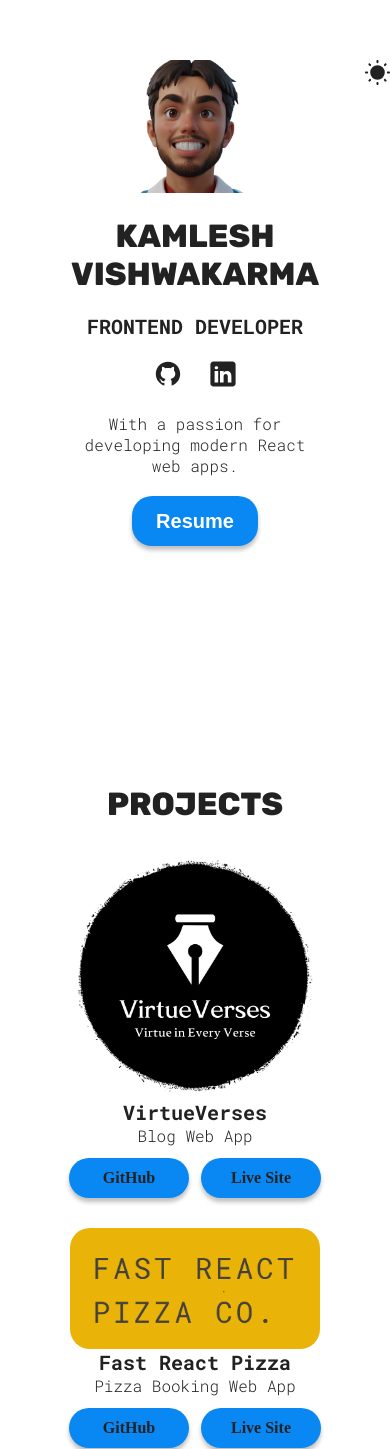
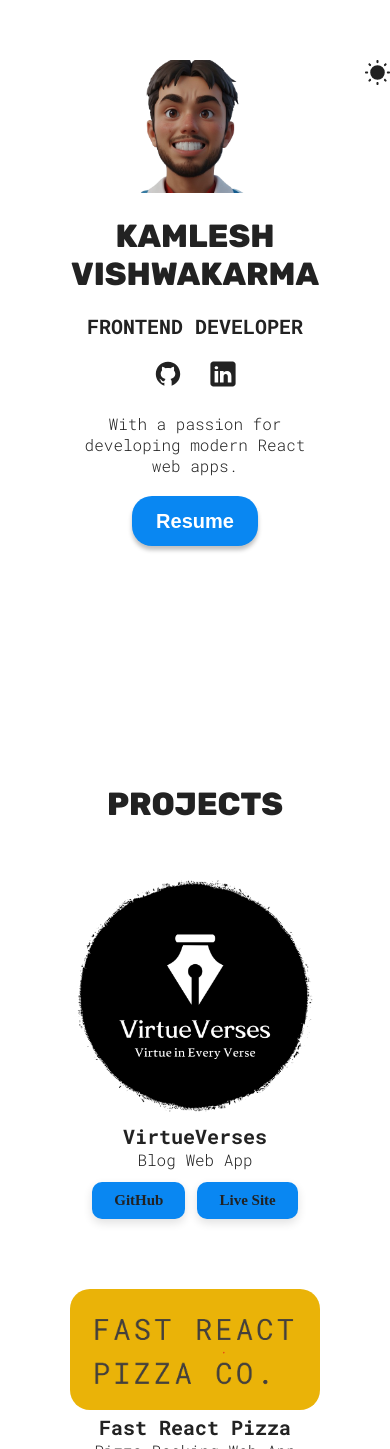
Before and after one commit to Kamlesh718/Portfolio, a React (Vite) app: page / in a window 390 px wide. Shown: the part 119-1568 px from the top of the page. Built offline with nearby package versions, Linux system fonts and the light colour scheme.

Commit message:
Add framer-motion for animations; implement BootAnimation component and enhance project card styles

```diff
--- a/package.json
+++ b/package.json
@@ -10,6 +10,7 @@
     "preview": "vite preview"
   },
   "dependencies": {
+    "motion": "^12.23.25",
     "react": "^18.2.0",
     "react-dom": "^18.2.0",
     "react-router": "^7.6.2"
--- a/src/common/ProjectCard.jsx
+++ b/src/common/ProjectCard.jsx
@@ -1,21 +1,24 @@
+import { motion } from "framer-motion";
 import styles from "../sections/projects/ProjectsStyles.module.css";
+
+const cardVariants = {
+  hidden: { opacity: 0, y: 40 },
+  visible: { opacity: 1, y: 0, transition: { duration: 0.5, ease: "easeOut" } },
+};
 
 function ProjectCard({ src, githubLink, liveSiteLink, title, project }) {
   return (
-    <div style={{ display: "flex", flexDirection: "column" }}>
-      <>
-        <img className="hover" src={src} alt={`${title} logo`} />
-        <h3>{title}</h3>
-        <p>{project}</p>
-      </>
-      <div
-        style={{
-          marginTop: "12px",
-          display: "flex",
-          justifyContent: "center",
-          gap: "12px",
-        }}
-      >
+    <motion.div
+      className={styles.cardWrapper}
+      variants={cardVariants}
+      // whileHover={{ scale: 1.03 }}
+      transition={{ type: "spring", stiffness: 200, damping: 15 }}
+    >
+      <img className="hover" src={src} alt={`${title} logo`} />
+      <h3>{title}</h3>
+      <p>{project}</p>
+
+      <div className={styles.buttonRow}>
         <a
           href={githubLink}
           target="_blank"
@@ -34,7 +37,7 @@ function ProjectCard({ src, githubLink, liveSiteLink, title, project }) {
           Live Site
         </a>
       </div>
-    </div>
+    </motion.div>
   );
 }
 
--- a/src/sections/Contact/Contact.jsx
+++ b/src/sections/Contact/Contact.jsx
@@ -1,11 +1,48 @@
+import { motion } from "framer-motion";
 import styles from "./ContactStyles.module.css";
+
+const container = {
+  hidden: { opacity: 0, y: 40 },
+  visible: {
+    opacity: 1,
+    y: 0,
+    transition: {
+      duration: 0.6,
+      ease: "easeOut",
+      staggerChildren: 0.15,
+    },
+  },
+};
+
+const item = {
+  hidden: { opacity: 0, y: 20 },
+  visible: {
+    opacity: 1,
+    y: 0,
+    transition: { duration: 0.5, ease: "easeOut" },
+  },
+};
 
 function Contact() {
   return (
-    <section id="contact" className={styles.container}>
-      <h1 className="sectionTitle">Contact</h1>
-      <form action="https://formspree.io/f/mdoqrqjd" method="POST">
-        <div className="formGroup">
+    <motion.section
+      id="contact"
+      className={styles.container}
+      variants={container}
+      initial="hidden"
+      whileInView="visible"
+      viewport={{ once: true, margin: "-100px" }}
+    >
+      <motion.h1 className="sectionTitle" variants={item}>
+        Contact
+      </motion.h1>
+
+      <motion.form
+        action="https://formspree.io/f/mdoqrqjd"
+        method="POST"
+        variants={container}
+      >
+        <motion.div variants={item} className="formGroup">
           <label htmlFor="name" hidden>
             Name
           </label>
@@ -16,8 +53,9 @@ function Contact() {
             placeholder="Name"
             required
           />
-        </div>
-        <div className="formGroup">
+        </motion.div>
+
+        <motion.div variants={item} className="formGroup">
           <label htmlFor="email" hidden>
             Email
           </label>
@@ -28,8 +66,9 @@ function Contact() {
             placeholder="Email"
             required
           />
-        </div>
-        <div className="formGroup">
+        </motion.div>
+
+        <motion.div variants={item} className="formGroup">
           <label htmlFor="message" hidden>
             Message
           </label>
@@ -38,11 +77,17 @@ function Contact() {
             id="message"
             placeholder="Message"
             required
-          ></textarea>
-        </div>
-        <input className="hover btn" type="submit" value="Submit" />
-      </form>
-    </section>
+          />
+        </motion.div>
+
+        <motion.input
+          variants={item}
+          className="hover btn"
+          type="submit"
+          value="Submit"
+        />
+      </motion.form>
+    </motion.section>
   );
 }
 
--- a/src/sections/Experience/Experience.jsx
+++ b/src/sections/Experience/Experience.jsx
@@ -1,13 +1,46 @@
+import { motion } from "framer-motion";
 import styles from "../projects/ProjectsStyles.module.css";
+
+const container = {
+  hidden: { opacity: 0, y: 40 },
+  visible: {
+    opacity: 1,
+    y: 0,
+    transition: {
+      duration: 0.6,
+      ease: "easeOut",
+      staggerChildren: 0.15,
+    },
+  },
+};
+
+const item = {
+  hidden: { opacity: 0, y: 20 },
+  visible: { opacity: 1, y: 0, transition: { duration: 0.5 } },
+};
 
 function Experience() {
   return (
-    <section id="projects" className={styles.container}>
-      <h1 className="sectionTitle">Experience</h1>
-      <h2>Software Developer Intern (FrontEnd)</h2>
-      <h3>Nablasol - Remote</h3>
-      <p>Oct 2024 – Apr 2025</p>
-    </section>
+    <motion.section
+      id="projects"
+      className={styles.container}
+      variants={container}
+      initial="hidden"
+      whileInView="visible"
+      viewport={{ once: true, margin: "-100px" }}
+    >
+      <motion.h1 className="sectionTitle" variants={item}>
+        Experience
+      </motion.h1>
+
+      <motion.h2 variants={item}>
+        Software Developer Intern (FrontEnd)
+      </motion.h2>
+
+      <motion.h3 variants={item}>Nablasol - Remote</motion.h3>
+
+      <motion.p variants={item}>Oct 2024 – Apr 2025</motion.p>
+    </motion.section>
   );
 }
 
--- a/src/sections/Footer/Footer.jsx
+++ b/src/sections/Footer/Footer.jsx
@@ -1,17 +1,33 @@
+import { motion } from "framer-motion";
 import styles from "./FooterStyles.module.css";
+
+const container = {
+  hidden: { opacity: 0, y: 20 },
+  visible: {
+    opacity: 1,
+    y: 0,
+    transition: { duration: 0.6, ease: "easeOut" },
+  },
+};
 
 function Footer() {
   const date = new Date();
   const year = date.getFullYear();
 
   return (
-    <section id="footer" className={styles.container}>
-      <p>
-        &copy; {year} Kamlesh Vishwakarma
-        <br />
+    <motion.section
+      id="footer"
+      className={styles.container}
+      variants={container}
+      initial="hidden"
+      whileInView="visible"
+      viewport={{ once: true }}
+    >
+      <motion.p variants={container}>
+        &copy; {year} Kamlesh Vishwakarma <br />
         All rights reserved
-      </p>
-    </section>
+      </motion.p>
+    </motion.section>
   );
 }
 
--- a/src/sections/Hero/Hero.jsx
+++ b/src/sections/Hero/Hero.jsx
@@ -1,3 +1,4 @@
+import { motion } from "framer-motion";
 import styles from "./HeroStyles.module.css";
 import heroImg from "../../assets/Logo.png";
 import sun from "../../assets/sun.svg";
@@ -16,45 +17,88 @@ function Hero() {
   const githubIcon = theme === "light" ? githubLight : githubDark;
   const linkedinIcon = theme === "light" ? linkedinLight : linkedinDark;
 
+  // smooth animation presets
+  const container = {
+    hidden: { opacity: 0, y: 30 },
+    visible: {
+      opacity: 1,
+      y: 0,
+      transition: {
+        duration: 0.8,
+        ease: "easeOut",
+        staggerChildren: 0.15,
+      },
+    },
+  };
+
+  const item = {
+    hidden: { opacity: 0, y: 20 },
+    visible: { opacity: 1, y: 0, transition: { duration: 0.6 } },
+  };
+
   return (
     <section id="hero" className={styles.container}>
-      <div className={styles.colorModeContainer}>
-        <img
+      <motion.div
+        className={styles.colorModeContainer}
+        initial={{ opacity: 0, y: 20, scale: 0.95 }}
+        animate={{ opacity: 1, y: 0, scale: 1 }}
+        transition={{ delay: 0.3, duration: 0.8, ease: "easeOut" }}
+      >
+        <motion.img
           src={heroImg}
           className={styles.hero}
           alt="Profile picture of Kamlesh Vishwakarma"
+          initial={{ opacity: 0, scale: 0.9 }}
+          animate={{ opacity: 1, scale: 1 }}
+          transition={{ delay: 0.5, duration: 0.8, ease: "easeOut" }}
         />
-        <img
+
+        <motion.img
           className={styles.colorMode}
           src={themeIcon}
           alt="Color mode icon"
           onClick={toggleTheme}
+          initial={{ opacity: 0, x: 10 }}
+          animate={{ opacity: 1, x: 0 }}
+          transition={{ delay: 0.8, duration: 0.6, ease: "easeOut" }}
         />
-      </div>
-      <div className={styles.info}>
-        <h1>
+      </motion.div>
+
+      {/* Smooth animated info section */}
+      <motion.div
+        className={styles.info}
+        variants={container}
+        initial="hidden"
+        animate="visible"
+      >
+        <motion.h1 variants={item}>
           Kamlesh
           <br />
           Vishwakarma
-        </h1>
-        <h2>Frontend Developer</h2>
-        <span>
+        </motion.h1>
+
+        <motion.h2 variants={item}>Frontend Developer</motion.h2>
+
+        <motion.span variants={item}>
           <a href="https://github.com/Kamlesh718" target="_blank">
             <img src={githubIcon} alt="Github icon" />
           </a>
+
           <a href="https://www.linkedin.com/in/718kamlesh/" target="_blank">
             <img src={linkedinIcon} alt="Linkedin icon" />
           </a>
-        </span>
-        <div className={styles.desc_box}>
+        </motion.span>
+
+        <motion.div variants={item} className={styles.desc_box}>
           <p className={styles.description}>
             With a passion for developing modern React web apps.
           </p>
-        </div>
-        <a href={CV} download>
+        </motion.div>
+
+        <motion.a variants={item} href={CV} download>
           <button className="hover">Resume</button>
-        </a>
-      </div>
+        </motion.a>
+      </motion.div>
     </section>
   );
 }
--- a/src/sections/Skills/Skills.jsx
+++ b/src/sections/Skills/Skills.jsx
@@ -1,33 +1,102 @@
+import { motion } from "framer-motion";
 import styles from "./SkillsStyles.module.css";
 import checkMarkIcon from "../../assets/checkmark-dark.svg";
 import SkillList from "../../common/SkillList";
 
+const container = {
+  hidden: { opacity: 0, y: 40 },
+  visible: {
+    opacity: 1,
+    y: 0,
+    transition: {
+      duration: 0.6,
+      ease: "easeOut",
+      staggerChildren: 0.12,
+    },
+  },
+};
+
+const item = {
+  hidden: { opacity: 0, y: 15 },
+  visible: { opacity: 1, y: 0, transition: { duration: 0.4 } },
+};
+
 function Skills() {
   return (
-    <section id="skills" className={styles.container}>
-      <h1 className="sectionTitle">Skills</h1>
-      <div className={styles.skillList}>
+    <motion.section
+      id="skills"
+      className={styles.container}
+      variants={container}
+      initial="hidden"
+      whileInView="visible"
+      viewport={{ once: true, margin: "-100px" }}
+    >
+      <motion.h1 className="sectionTitle" variants={item}>
+        Skills
+      </motion.h1>
+
+      <motion.div variants={container} className={styles.skillList}>
+        <motion.div variants={item}>
           <SkillList src={checkMarkIcon} skill="HTML" />
+        </motion.div>
+
+        <motion.div variants={item}>
           <SkillList src={checkMarkIcon} skill="CSS" />
+        </motion.div>
+
+        <motion.div variants={item}>
           <SkillList src={checkMarkIcon} skill="JavaScript" />
-      </div>
+        </motion.div>
+      </motion.div>
+
       <hr />
-      <div className={styles.skillList}>
+
+      <motion.div variants={container} className={styles.skillList}>
+        <motion.div variants={item}>
           <SkillList src={checkMarkIcon} skill="React" />
+        </motion.div>
+
+        <motion.div variants={item}>
           <SkillList src={checkMarkIcon} skill="Tailwind CSS" />
+        </motion.div>
+
+        <motion.div variants={item}>
           <SkillList src={checkMarkIcon} skill="Shadcn CSS" />
+        </motion.div>
+
+        <motion.div variants={item}>
           <SkillList src={checkMarkIcon} skill="Next.js(Beginner)" />
+        </motion.div>
+
+        <motion.div variants={item}>
           <SkillList src={checkMarkIcon} skill="Node.js(Learning)" />
+        </motion.div>
+
+        <motion.div variants={item}>
           <SkillList src={checkMarkIcon} skill="React Flow" />
-      </div>
+        </motion.div>
+      </motion.div>
+
       <hr />
-      <div className={styles.skillList}>
+
+      <motion.div variants={container} className={styles.skillList}>
+        <motion.div variants={item}>
           <SkillList src={checkMarkIcon} skill="Redux Toolkit" />
+        </motion.div>
+
+        <motion.div variants={item}>
           <SkillList src={checkMarkIcon} skill="React Query" />
+        </motion.div>
+
+        <motion.div variants={item}>
           <SkillList src={checkMarkIcon} skill="Supabase" />
+        </motion.div>
+
+        <motion.div variants={item}>
           <SkillList src={checkMarkIcon} skill="Wix" />
-      </div>
-    </section>
+        </motion.div>
+      </motion.div>
+    </motion.section>
   );
 }
 
--- a/src/sections/projects/Projects.jsx
+++ b/src/sections/projects/Projects.jsx
@@ -1,4 +1,5 @@
 import styles from "./ProjectsStyles.module.css";
+import { motion } from "framer-motion";
 import { useTheme } from "../../common/ThemeContext";
 import ProjectCard from "../../common/ProjectCard";
 import virtueversesLight from "../../assets/virtuversesLight.png";
@@ -18,83 +19,95 @@ function Projects() {
   const { theme } = useTheme();
   const virtueversesIcon =
     theme === "light" ? virtueversesLight : virtueversesDark;
+
+  const projects = [
+    {
+      src: virtueversesIcon,
+      githubLink: "https://github.com/Kamlesh718/Virtueverses",
+      liveSiteLink: "https://virtueverses.vercel.app/",
+      title: "VirtueVerses",
+      project: "Blog Web App",
+    },
+    {
+      src: fastReactPizza,
+      githubLink: "https://github.com/Kamlesh718/Pizza_Restaurant",
+      liveSiteLink: "https://pizza-restaurant-teal.vercel.app/",
+      title: "Fast React Pizza",
+      project: "Pizza Booking Web App",
+    },
+    {
+      src: theWildOasis,
+      githubLink: "https://github.com/Kamlesh718/the-wild-oasis-website",
+      liveSiteLink: "https://the-wild-oasis-website-three.vercel.app/",
+      title: "The Wild Oasis",
+      project: "Cabin Booking Web App",
+    },
+    {
+      src: chitraMitra,
+      githubLink: "https://github.com/Kamlesh718/chitramitra-social-web-app",
+      liveSiteLink: "https://chitramitra.vercel.app/",
+      title: "ChitraMitra",
+      project: "Social Media Web App",
+    },
+    {
+      src: codeEditor,
+      githubLink: "https://github.com/Kamlesh718/react_code_editor",
+      liveSiteLink: "https://react-code-editor-rust.vercel.app/",
+      title: "Code Editor",
+      project: "Simple React Code Editor",
+    },
+    {
+      src: solarSystem,
+      githubLink: "https://github.com/Kamlesh718/solar-system",
+      liveSiteLink: "https://solor-syystem.netlify.app/",
+      title: "Solar System",
+      project: "3D Solar System with THREEJS",
+    },
+    {
+      src: spaceExplorer,
+      githubLink: "https://github.com/Kamlesh718/space-explorer",
+      liveSiteLink: "https://space-explorer-lilac.vercel.app/",
+      title: "Space Explorer",
+      project: "A 3D space-themed web game",
+    },
+    {
+      src: devDesk,
+      githubLink: "https://github.com/Kamlesh718/devdesk",
+      liveSiteLink: "https://devdesk-chi.vercel.app/",
+      title: "DevDesk",
+      project: "A mini OS in the browser",
+    },
+    {
+      src: restate,
+      githubLink: "https://github.com/Kamlesh718/Re-estate",
+      liveSiteLink: "https://github.com/Kamlesh718/Re-estate",
+      title: "ReState",
+      project: "Real Estate App",
+    },
+  ];
+
+  const container = {
+    hidden: { opacity: 0 },
+    visible: {
+      opacity: 1,
+      transition: { staggerChildren: 0.15 },
+    },
+  };
+
   return (
     <section id="projects" className={styles.container}>
       <h1 className="sectionTitle">Projects</h1>
-      <div className={styles.projectsContainer}>
-        <ProjectCard
-          src={virtueversesIcon}
-          githubLink="https://github.com/Kamlesh718/Virtueverses"
-          liveSiteLink="https://virtueverses.vercel.app/"
-          title="VirtueVerses"
-          project="Blog Web App"
-        />
-        <ProjectCard
-          src={fastReactPizza}
-          githubLink="https://github.com/Kamlesh718/Pizza_Restaurant"
-          liveSiteLink="https://pizza-restaurant-teal.vercel.app/"
-          title="Fast React Pizza"
-          project="Pizza Booking Web App"
-        />
-
-        <ProjectCard
-          src={theWildOasis}
-          githubLink="https://github.com/Kamlesh718/the-wild-oasis-website"
-          liveSiteLink="https://the-wild-oasis-website-three.vercel.app/"
-          title="The Wild Oasis"
-          project="Cabin Booking Web App"
-        />
-
-        <ProjectCard
-          src={chitraMitra}
-          githubLink="https://github.com/Kamlesh718/chitramitra-social-web-app"
-          liveSiteLink="https://chitramitra.vercel.app/"
-          title="ChitraMitra"
-          project="Social Media Web App"
-        />
-        <ProjectCard
-          src={codeEditor}
-          githubLink="https://github.com/Kamlesh718/react_code_editor"
-          liveSiteLink="https://react-code-editor-rust.vercel.app/"
-          title="Code Editor"
-          project="Simple React Code Editor"
-        />
-        <ProjectCard
-          src={solarSystem}
-          githubLink="https://github.com/Kamlesh718/solar-system"
-          liveSiteLink="https://solor-syystem.netlify.app/"
-          title="Solar System"
-          project="3D Solar System with THREEJS"
-        />
-        <ProjectCard
-          src={spaceExplorer}
-          githubLink="https://github.com/Kamlesh718/space-explorer"
-          liveSiteLink="https://space-explorer-lilac.vercel.app/"
-          title="Space Explorer"
-          project="A 3D space-themed web game"
-        />
-        <ProjectCard
-          src={devDesk}
-          githubLink="https://github.com/Kamlesh718/devdesk"
-          liveSiteLink="https://devdesk-chi.vercel.app/"
-          title="DevDesk"
-          project="A mini OS in the browser"
-        />
-
-        <ProjectCard
-          src={restate}
-          githubLink="https://github.com/Kamlesh718/Re-estate"
-          liveSiteLink="https://github.com/Kamlesh718/Re-estate"
-          title="ReState"
-          project="Real Estate App"
-        />
-        {/* <ProjectCard
-          src={viewlytics}
-          link="https://github.com/Kamlesh718/viewlytics"
-          title="Viewlytics"
-          project="AI Small (learning) Project"
-        /> */}
-      </div>
+      <motion.div
+        className={styles.projectsContainer}
+        variants={container}
+        initial="hidden"
+        whileInView="visible"
+        viewport={{ once: true }}
+      >
+        {projects.map((p, i) => (
+          <ProjectCard key={i} {...p} />
+        ))}
+      </motion.div>
     </section>
   );
 }
--- a/src/sections/projects/ProjectsStyles.module.css
+++ b/src/sections/projects/ProjectsStyles.module.css
@@ -56,31 +56,53 @@ li {
   list-style: none;
   word-wrap: break-word;
 }
-
-.button {
-  background-color: var(--btn-color);
-  color: var(--btn-text-color);
-  border: none;
-  border-radius: 20px;
-  width: 120px !important;
-  height: 40px;
-  font-size: 16px;
-  font-weight: bold;
-  box-shadow: 0 4px 4px rgba(0, 0, 0, 0.25);
-  transition: box-shadow 200ms ease-in-out, transform 200ms ease-in-out;
-
-  display: inline-flex;
-  align-items: center;
+.buttonRow {
+  margin-top: 16px;
+  display: flex;
   justify-content: center;
-  text-decoration: none;
-  cursor: pointer;
+  gap: 14px;
 }
 
-.button:hover {
-  transform: scale(1.05);
+/* Modern Button Style */
+.button {
+  padding: 10px 22px;
+  border-radius: 10px;
+  font-size: 15px;
+  font-weight: 600;
+  text-decoration: none;
+
+  /* Theme-based colors */
+  background: var(--btn-color);
+  color: var(--btn-text-color);
+
+  box-shadow: 0 4px 10px rgba(0, 0, 0, 0.12);
+  transition: all 0.25s ease;
 }
 
+/* Hover State */
+.button:hover {
+  transform: translateY(-3px);
+  box-shadow: 0 8px 16px rgba(0, 0, 0, 0.18);
+  opacity: 0.95;
+}
+
+/* Active Click */
 .button:active {
-  transform: translateY(2px);
-  box-shadow: 0 2px 2px rgba(0, 0, 0, 0.25);
+  transform: translateY(0);
+  box-shadow: 0 3px 6px rgba(0, 0, 0, 0.15);
 }
+
+.cardWrapper {
+  padding: 20px;
+  border-radius: 12px;
+  background: var(--project-card-bg);
+  text-align: center;
+  transition: box-shadow 0.3s ease;
+}
+
+.buttonRow {
+  margin-top: 12px;
+  display: flex;
+  justify-content: center;
+  gap: 12px;
+}
```
Also changed, not shown: src/App.jsx (+8 -0 lines), src/common/BootAnimation.css (added, +50 -0 lines), src/common/BootAnimation.jsx (added, +47 -0 lines), 1 other file (tests, documents, lock files or other folders). Lines whose indentation alone changed are shown as unchanged.
